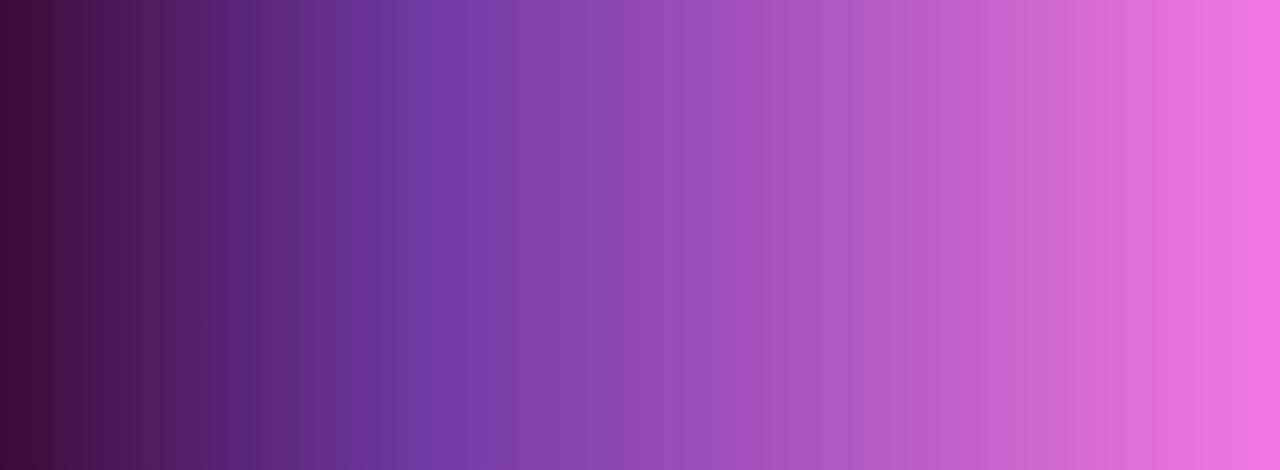
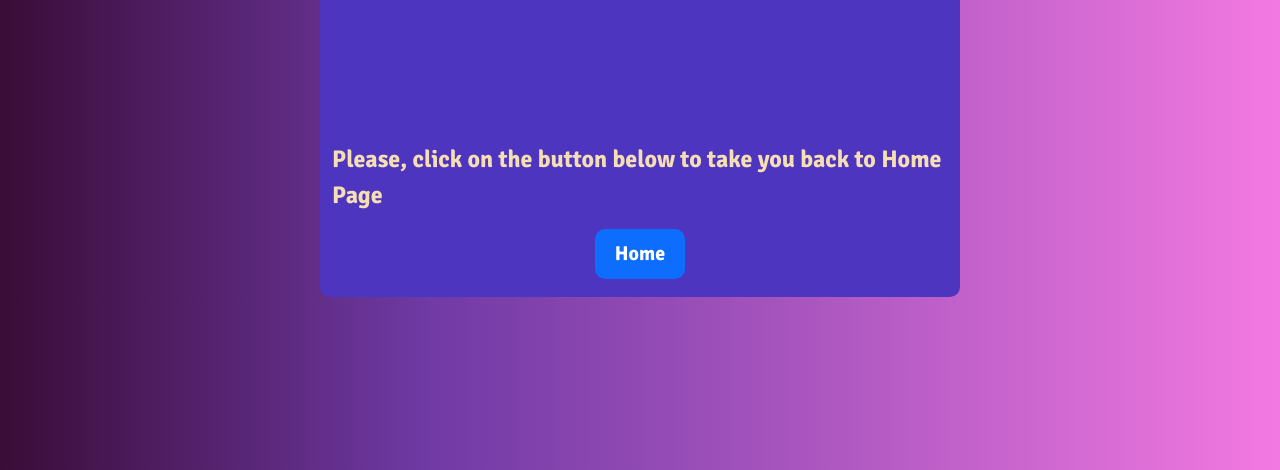
Before and after one commit to AgyLuczak/INFORMAL-ENGLISH-QUIZ, a plain HTML site: page 404.html in a window 1280 px wide. Shown: the part 330-800 px from the top of the page. Drawn offline with nearby package versions, Linux system fonts and the light colour scheme.

Commit message:
Add styling to the error page

```diff
--- a/assets/css/style.css
+++ b/assets/css/style.css
@@ -204,3 +204,13 @@ h2 {
     background-color: #4d35bf;
     border-radius: 10px;
 }
+
+.error-container {
+    background-color: #4d35bf;
+    border-radius: 10px;
+
+}
+
+.error-message {
+    padding-top: 150px;
+}
```
